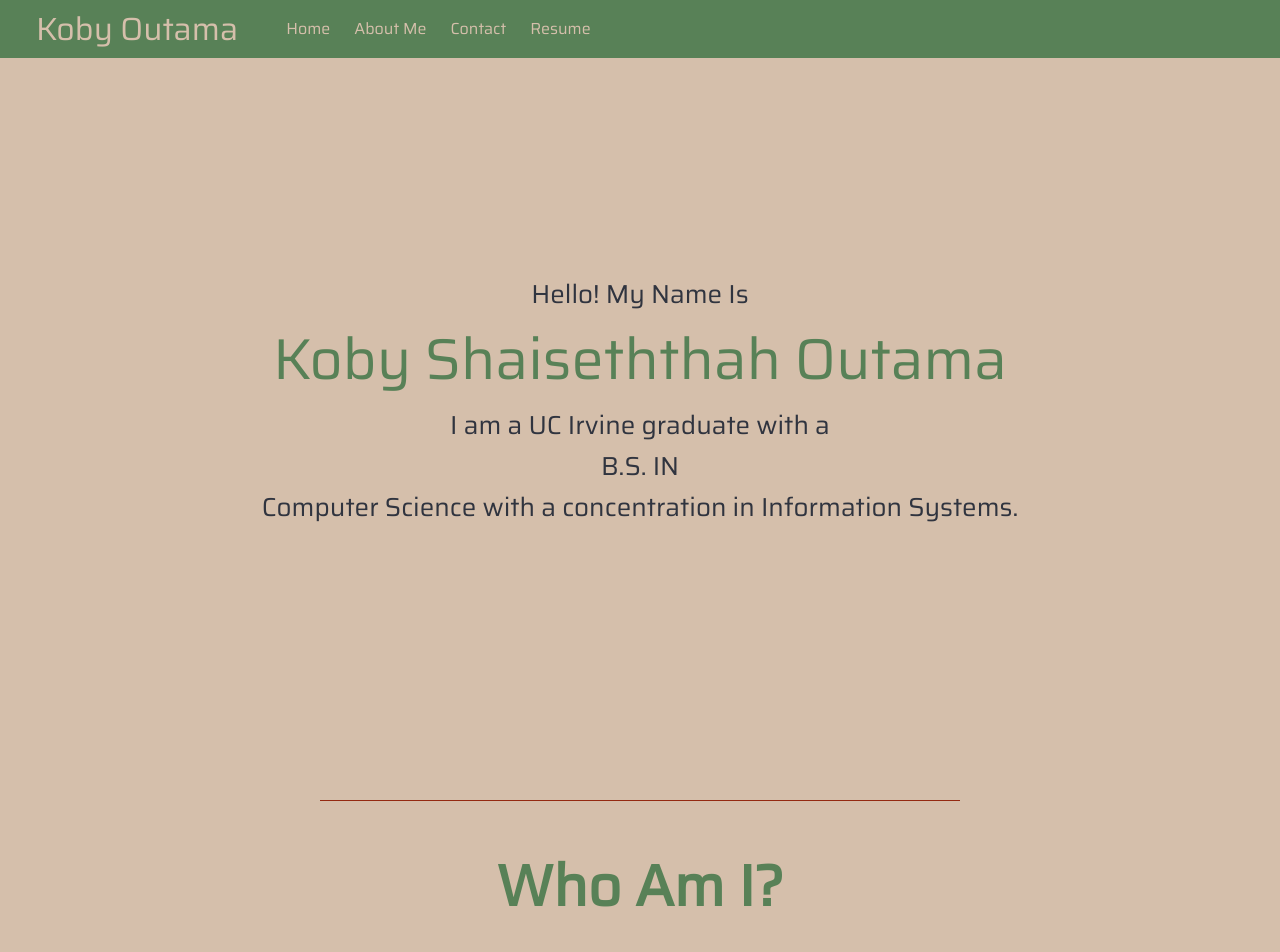
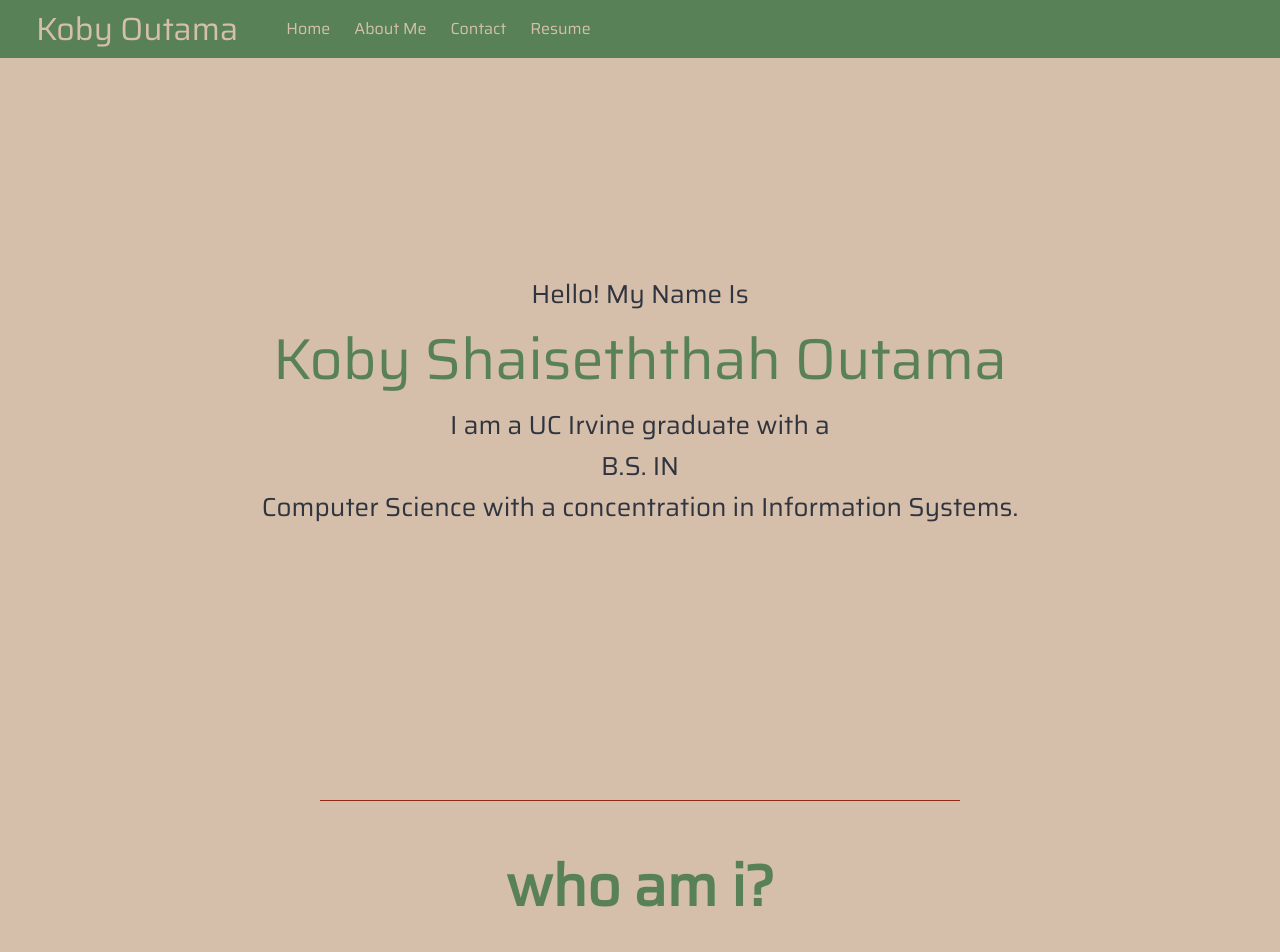
Before and after one commit to kobyoutama/portfolio, a React (Create React App) app: page /#/about in a window 1280 px wide. Before the commit this address led to /. Shown: the top 952 px of the page. Built offline with nearby package versions, Linux system fonts and the light colour scheme.

Commit message:
fixed styling

```diff
--- a/src/pages/About/About.tsx
+++ b/src/pages/About/About.tsx
@@ -36,7 +36,7 @@ export function About(){
 
     return(
         <section className="about" id="about">
-            <h1 className='about-title'>Who Am I?</h1>
+            <h1 className='about-title'>who am i?</h1>
             <div className="container">
                 <img className='headshot' src='/headshot.JPG'></img>
                     {bioText}
```
